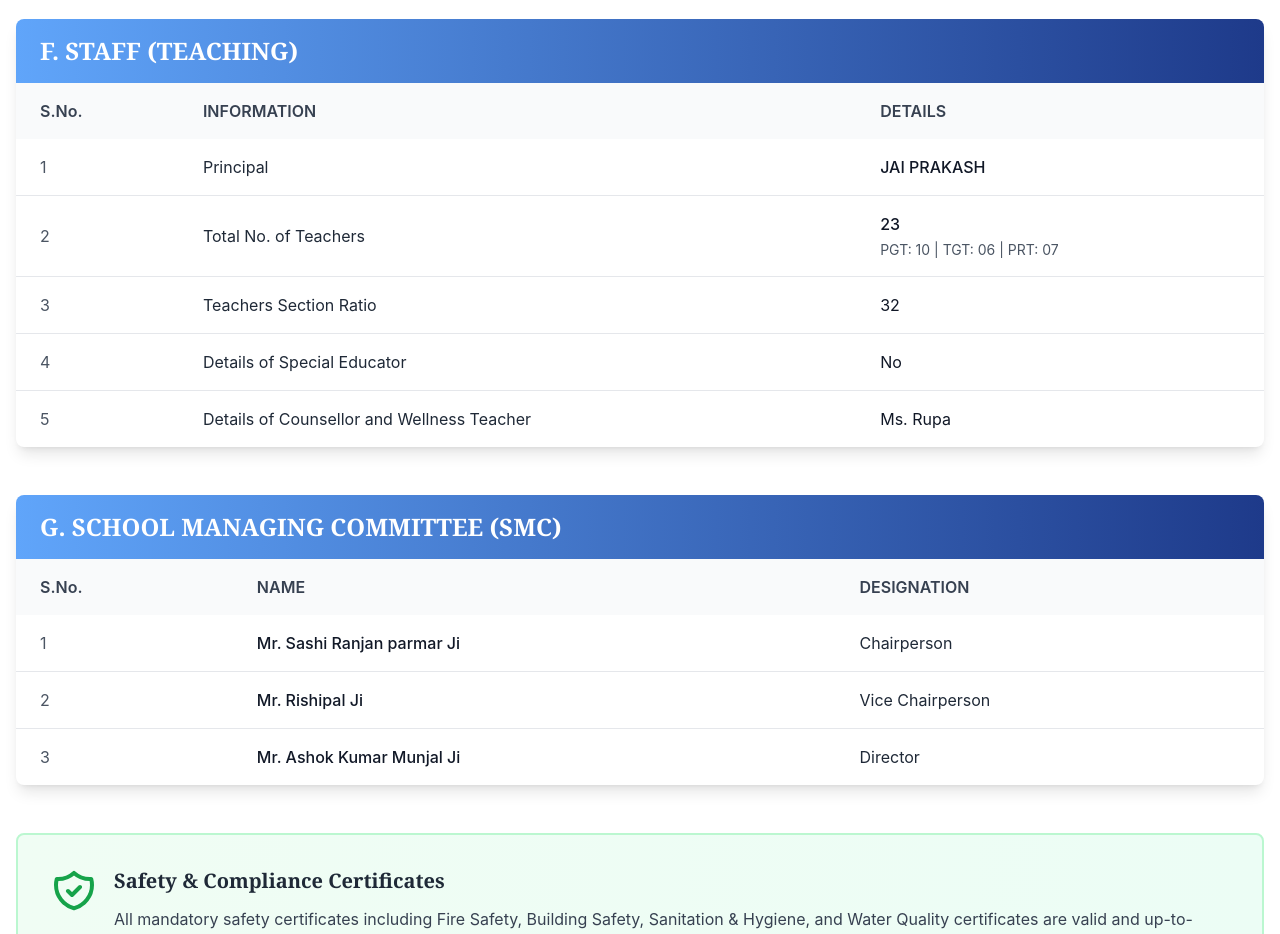
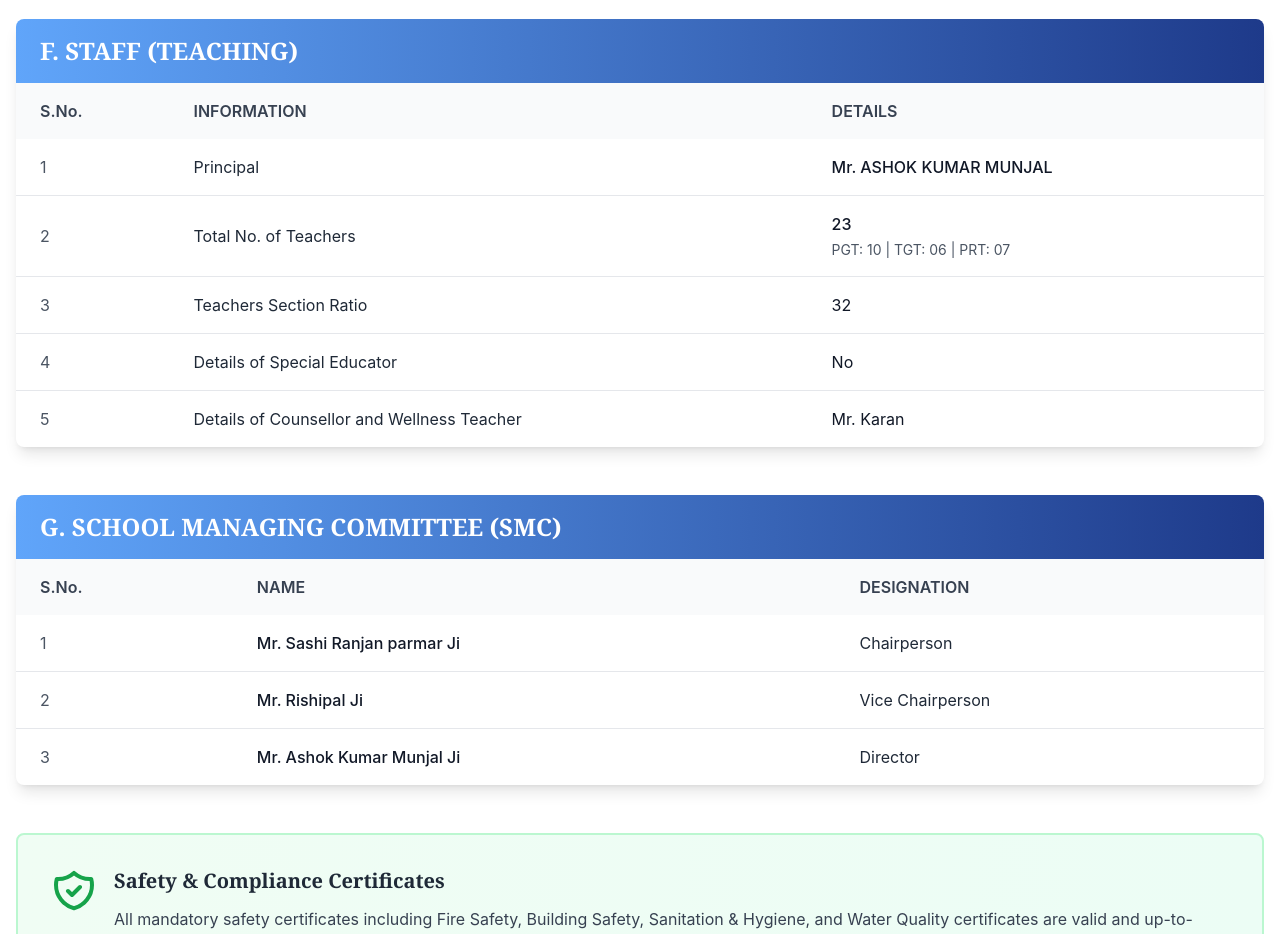
Before and after one commit to Tanisha-987/BITS, a React (Create React App) app: page /mandatory-disclosures in a window 1280 px wide. Shown: the part 3160-4094 px from the top of the page. Built offline with nearby package versions, Linux system fonts and the light colour scheme; the HTML template or start-up script is replaced by a standard one.

Commit message:
update name

```diff
--- a/src/pages/MandatoryDisclosures.js
+++ b/src/pages/MandatoryDisclosures.js
@@ -793,7 +793,7 @@ const MandatoryDisclosures = () => {
                   <tr className="hover:bg-gray-50">
                     <td className="px-6 py-4 text-gray-600">1</td>
                     <td className="px-6 py-4 text-gray-800">Principal</td>
-                    <td className="px-6 py-4 text-gray-900 font-medium">JAI PRAKASH</td>
+                    <td className="px-6 py-4 text-gray-900 font-medium">Mr. ASHOK KUMAR MUNJAL</td>
                   </tr>
                   <tr className="hover:bg-gray-50">
                     <td className="px-6 py-4 text-gray-600">2</td>
@@ -818,7 +818,7 @@ const MandatoryDisclosures = () => {
                   <tr className="hover:bg-gray-50">
                     <td className="px-6 py-4 text-gray-600">5</td>
                     <td className="px-6 py-4 text-gray-800">Details of Counsellor and Wellness Teacher</td>
-                    <td className="px-6 py-4 text-gray-900">Ms. Rupa</td>
+                    <td className="px-6 py-4 text-gray-900">Mr. Karan</td>
                   </tr>
                 </tbody>
               </table>
```
